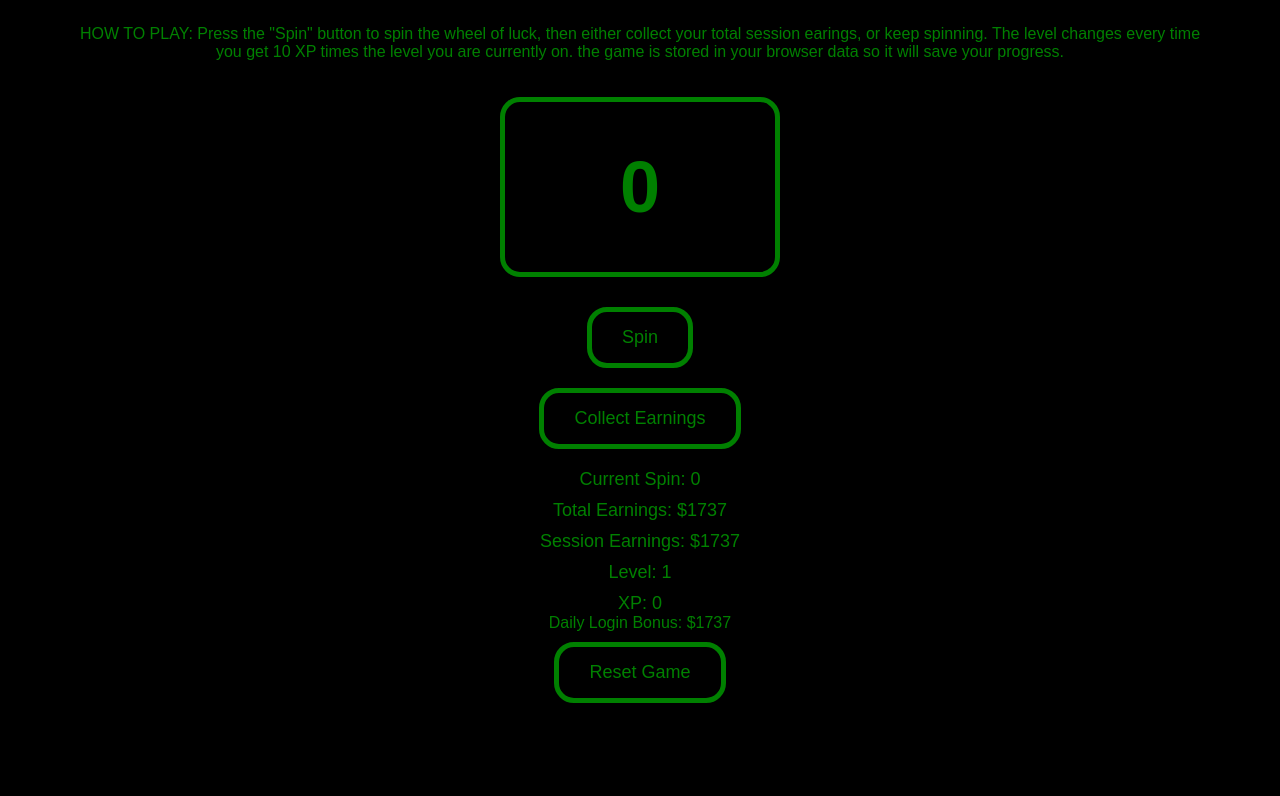
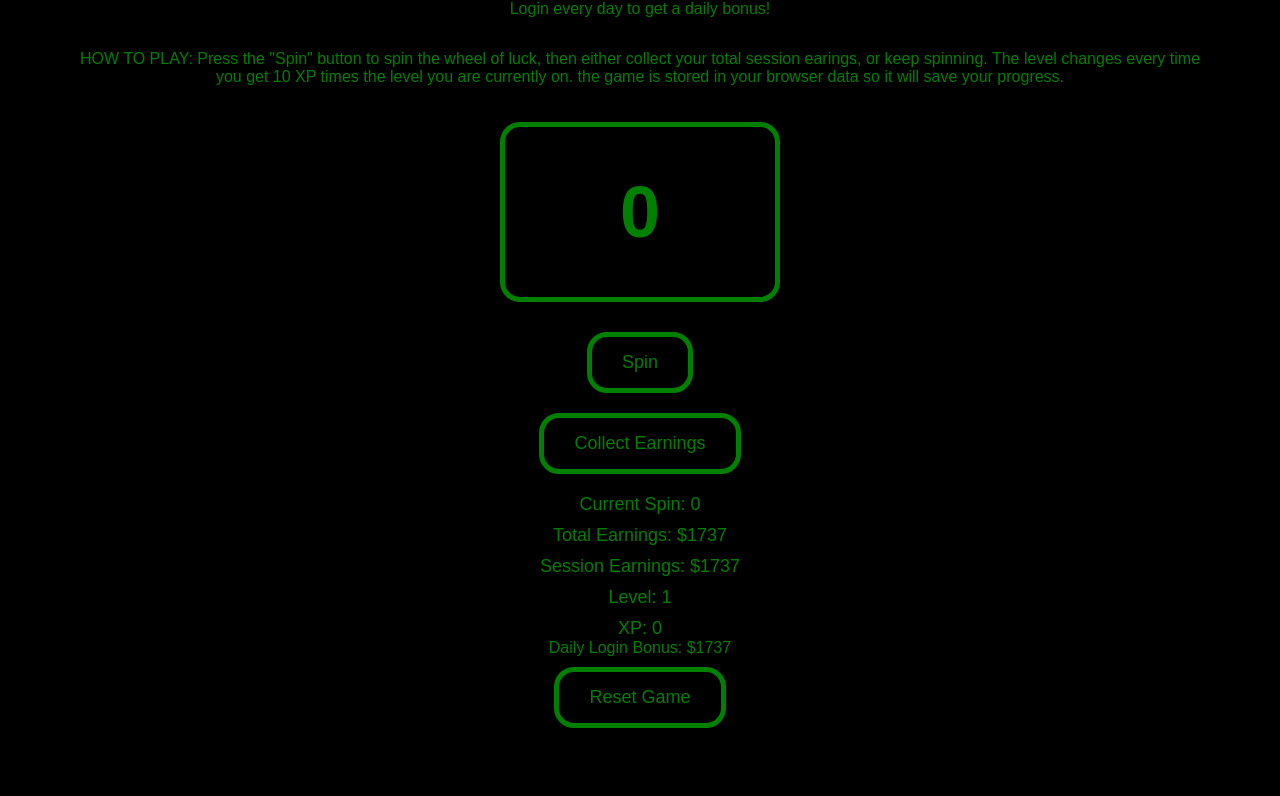
Before and after one commit to ineedhelponmytest/wheel-of-luck, a plain HTML site: page index.html in a window 1280 px wide. Shown: the part 154-950 px from the top of the page. Drawn offline with Linux system fonts and the light colour scheme.

Commit message:
Update index.html

```diff
--- a/index.html
+++ b/index.html
@@ -88,7 +88,8 @@
 <body>
     <div class="container">
         <h1>Wheel of Luck! By: ineedhelponmytest</h1>
-		<p>HOW TO PLAY: Press the "Spin" button to spin the wheel of luck, then either collect your total session earings, or keep spinning. The level changes every time you get 10 XP times the level you are currently on. the game is stored in your browser data so it will save your progress.</p>
+	<p>Login every day to get a daily bonus!</p>
+	    <p>HOW TO PLAY: Press the "Spin" button to spin the wheel of luck, then either collect your total session earings, or keep spinning. The level changes every time you get 10 XP times the level you are currently on. the game is stored in your browser data so it will save your progress.</p>
         <div id="randomNumber">0</div>
         <button id="shuffleButton">Spin</button>
         <button id="collectButton" disabled>Collect Earnings</button>
```
